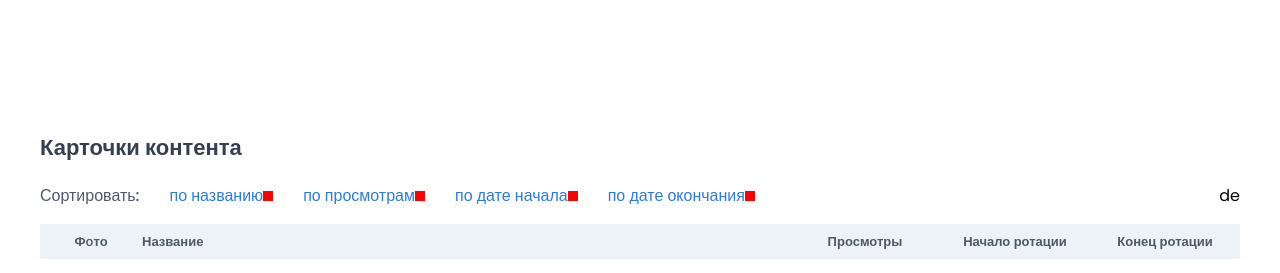
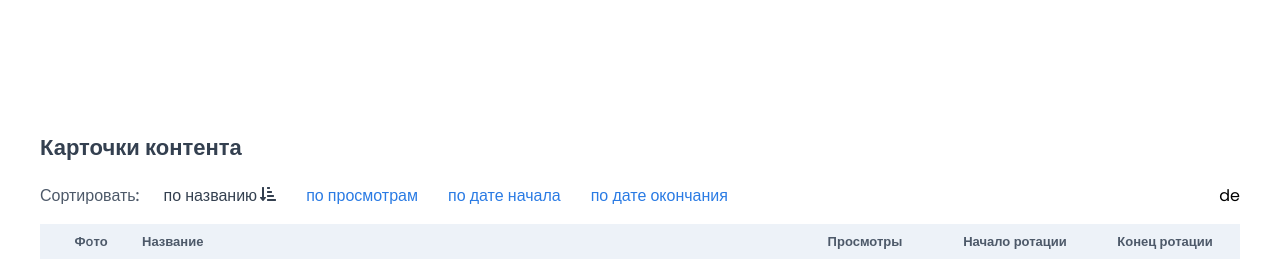
Before and after one commit to VerchkaFeya/products-list, a React (Create React App) app: page / in a window 1280 px wide. Shown: the top 273 px of the page. Built offline with nearby package versions, Linux system fonts and the light colour scheme; grey boxes are pictures that could not be loaded.

Commit message:
feat: add sortings layout

```diff
--- a/src/components/Sort.tsx
+++ b/src/components/Sort.tsx
@@ -1,13 +1,42 @@
 import React from 'react';
+import { useState } from 'react';
 
 export const Sort = () => {
+  const [activeSortParam, setActiveSortParam] = useState(0);
+  const [isAscSort, setAscSort] = useState(true);
+
+  const sortParams = ['по названию', 'по просмотрам', 'по дате начала', 'по дате окончания'];
+
+  const sortParamClickHandler = (index: number) => {
+    if (index === activeSortParam) {
+      setAscSort(!isAscSort);
+    }
+    setActiveSortParam(index);
+  };
+
+  const getClassName = (index: number) => {
+    if (activeSortParam === index && isAscSort) {
+      return 'sort__item_active asc';
+    } else if (activeSortParam === index && !isAscSort) {
+      return 'sort__item_active desc';
+    } else {
+      return '';
+    }
+  };
+
   return (
     <div className="sort">
       <span>Сортировать:</span>
-      <span className="sort__item">по названию</span>
-      <span className="sort__item">по просмотрам</span>
-      <span className="sort__item">по дате начала</span>
-      <span className="sort__item">по дате окончания</span>
+      {sortParams.map((param, index) => {
+        return (
+          <span
+            className={`sort__item ${getClassName(index)}`}
+            key={param}
+            onClick={() => sortParamClickHandler(index)}>
+            {param}
+          </span>
+        );
+      })}
     </div>
   );
 };
--- a/src/styles/components/_sort.scss
+++ b/src/styles/components/_sort.scss
@@ -4,15 +4,43 @@
   @include flex(space-between, center);
 
   &__item {
-    margin-left: 30px;
+    margin-left: 18px;
     color: $text-accent;
+    padding: 4px 6px;
+    border-radius: 3px;
+    cursor: pointer;
 
-    &:after {
-      display: inline-block;
-      content: '';
-      width: 10px;
-      height: 10px;
-      background-color: red;
+    &:hover {
+      background-color: $colored-bg;
+    }
+
+    &_active {
+      color: $text-darkest;
+
+      &.asc {
+        &::after {
+          display: inline-block;
+          content: '';
+          width: 17px;
+          height: 14px;
+          margin: 0 0 0 2px;
+          background-image: url(../../assets/svg/sort-asc.svg);
+          background-repeat: no-repeat;
+          background-position: center;
+        }
+      }
+      &.desc {
+        &::after {
+          display: inline-block;
+          content: '';
+          width: 17px;
+          height: 14px;
+          margin: 0 0 0 2px;
+          background-image: url(../../assets/svg/sort-desc.svg);
+          background-repeat: no-repeat;
+          background-position: center;
+        }
+      }
     }
   }
 }
```
Also changed, not shown: src/assets/svg/sort-asc.svg (added), src/assets/svg/sort-desc.svg (added).
